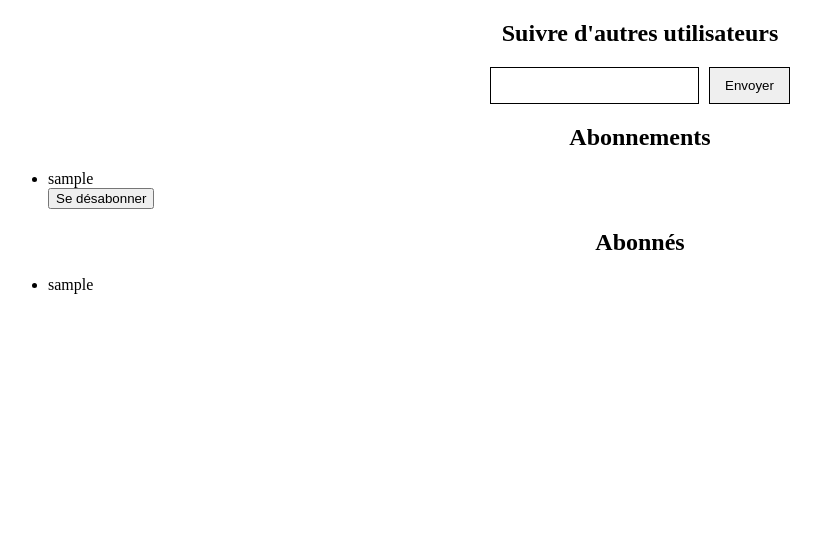
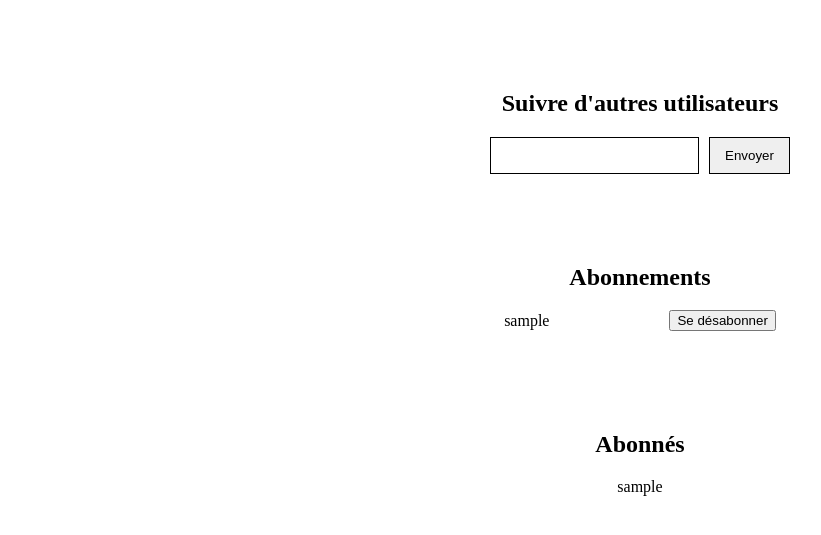
Before and after one commit to Synaptee/OC_P9, a Django app: template P9/critiques/templates/abonnements.html in a window 1280 px wide. Shown: the part 75-610 px from the top of the page, without its empty margins (0-821 px from the left). Run offline with Django 3.2, Linux system fonts and the light colour scheme; the template is opened without the code that fills it: most values are stand-ins (such as "Sample title", 1, 10 or a date in 2020); form fields are guessed from the names that the template uses.

Commit message:
Finalisation abonnements

```diff
--- a/P9/critiques/static/critiques/css/abonnements.css
+++ b/P9/critiques/static/critiques/css/abonnements.css
@@ -1,15 +1,4 @@
-a {
-    text-decoration: none;
-    color: inherit;
-    background: none;
-    border: none;
-    padding: 0;
-    margin: 0;
-    outline: none;
-    font-size: 100%;
-    font-weight: inherit;
-    cursor: pointer;
-}
+section{padding-top: 70px;}
 
 h2, p{text-align: center;}
 
@@ -38,3 +27,15 @@ h2, p{text-align: center;}
 #search_user {
     cursor: pointer;
 }
+
+.followed, .followers{
+    display: flex;
+    align-items: center;
+    justify-content: center;
+    gap : 100px;
+    margin-bottom: 10px;
+}
+
+.unfollow-form {
+    margin-left: 20px;
+}
--- a/P9/critiques/templates/abonnements.html
+++ b/P9/critiques/templates/abonnements.html
@@ -32,21 +32,21 @@
     <section>
         <h2>Abonnements</h2>
         {% if abonnements %}
-        <ul>
         {% for follow in abonnements %}
-            <li>
+        <div class="followed">
             {{ follow.followed_user.username }}
 
             <!-- Formulaire de désabonnement pour cet utilisateur -->
-                <form method="post" action="{% url 'unsubscribe' %}">
+            <form method="post" action="{% url 'unsubscribe' %}" class="unfollow-form">
                 {% csrf_token %}
                 <!-- Cet input caché contiendra l'ID de l'utilisateur à désabonner -->
                 <input type="hidden" name="user_to_unfollow_id" value="{{ follow.followed_user.id }}">
                 <button type="submit">Se désabonner</button>
             </form>
-            </li>
+        </div>
+
         {% endfor %}
-        </ul>
+
         {% else %}
         <p>Vous n'êtes abonné à aucun utilisateur pour le moment.</p>
         {% endif %}
@@ -56,11 +56,13 @@
     <section>
         <h2>Abonnés</h2>
         {% if abonnes %}
-        <ul>
+
         {% for follow in abonnes %}
-            <li>{{ follow.user.username }}</li>
+
+        <div class="followers">
+            {{ follow.user.username }}
             {% endfor %}
-        </ul>
+        </div>
         {% else %}
         <p>Personne ne vous suit pour le moment.</p>
         {% endif %}
```
Lines whose indentation alone changed are shown as unchanged.
